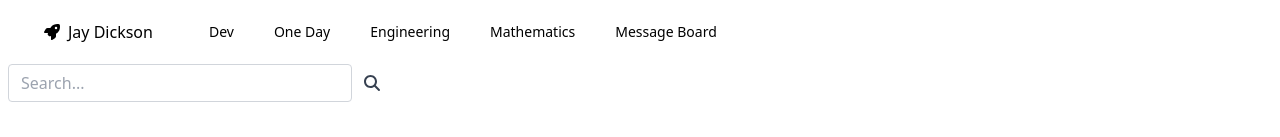
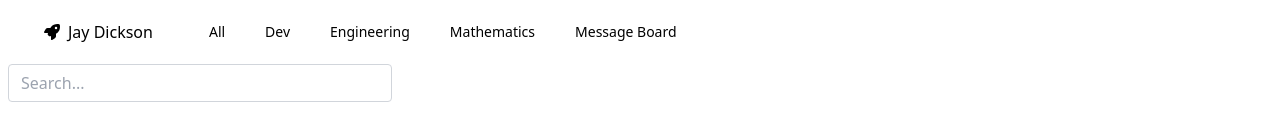
Before and after one commit to jaydickson02/blog, a Next.js app: page / in a window 1280 px wide. Shown: the top 137 px of the page. Built offline with nearby package versions, Linux system fonts and the light colour scheme; grey boxes are pictures that could not be loaded.

Commit message:
Fix navigation behaviour

```diff
--- a/components/navbar.js
+++ b/components/navbar.js
@@ -15,16 +15,16 @@ function classNames(...classes) {
 export default function Example(props) {
 
     const navigation = [
+        { name: 'All', href: '/', current: false },
         { name: 'Dev', href: '/category/dev', current: false },
-        { name: 'One Day', href: '/category/someday', current: false },
         { name: 'Engineering', href: '/category/engineering', current: false },
         { name: 'Mathematics', href: '/category/math', current: false },
         { name: 'Message Board', href: '/messageboard', current: false },
 
     ]
 
-      for(let i = 0; i < navigation.length; i++){
-          if(navigation[i].name == props.active){
+    for (let i = 0; i < navigation.length; i++) {
+        if (navigation[i].name == props.active) {
             navigation[i].current = true;
         }
     }
@@ -49,7 +49,7 @@ export default function Example(props) {
 
                             <div className="flex-1 flex items-center justify-center sm:items-stretch sm:justify-start">
                                 <div className="flex-shrink-0 flex items-center">
-                <Link href="/">
+                                    <Link href="https://www.jaydickson.net/">
                                         <a className="hover:bg-gray-700 hover:text-white hover:rounded-md text-md px-3 py-1.5">
                                             <FontAwesomeIcon icon={faRocket} />
                                             <span className='px-2'>Jay Dickson</span>
--- a/pages/index.js
+++ b/pages/index.js
@@ -20,8 +20,8 @@ class Index extends React.Component {
         this.handleChange = this.handleChange.bind(this);
     }
 
-    handleChange(event){
-        this.setState({search: event.target.value});
+    handleChange(event) {
+        this.setState({ search: event.target.value });
     }
 
     render() {
@@ -35,13 +35,11 @@ class Index extends React.Component {
 
                             <input type="search" className="form-control relative flex-auto min-w-0 block w-full px-3 py-1.5 text-base font-normal text-gray-700 bg-white bg-clip-padding border border-solid border-gray-300 rounded transition ease-in-out m-0 focus:text-gray-700 focus:bg-white focus:border-blue-600 focus:outline-none" placeholder="Search..." aria-label="Search" aria-describedby="button-addon2" value={this.state.search} onChange={this.handleChange}></input>
 
-                    <span className="input-group-text flex items-center px-3 py-1.5 text-base font-normal text-gray-700 text-center whitespace-nowrap rounded" id="basic-addon2">
-                    <FontAwesomeIcon icon={faMagnifyingGlass} />
-                    </span>
+
                         </div>
                     </div>
                 </div>
-                <Posts search={this.state.search} posts={this.state.posts}/>
+                <Posts search={this.state.search} posts={this.state.posts} />
             </Layout>
         );
     }
@@ -54,8 +52,8 @@ export async function getStaticProps() {
 
     let files = [];
 
-    for(let i = 0; i < allFiles.length; i++){
-        if(allFiles[i].search(".md") != '-1'){
+    for (let i = 0; i < allFiles.length; i++) {
+        if (allFiles[i].search(".md") != '-1') {
             files.push(allFiles[i])
         }
     }
```
Lines whose indentation alone changed are shown as unchanged.
